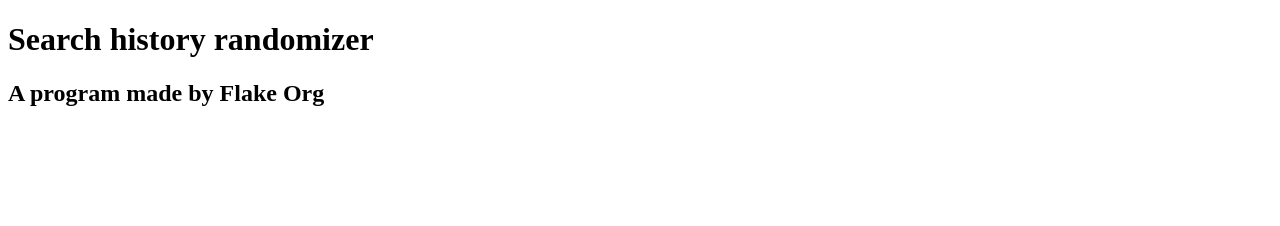
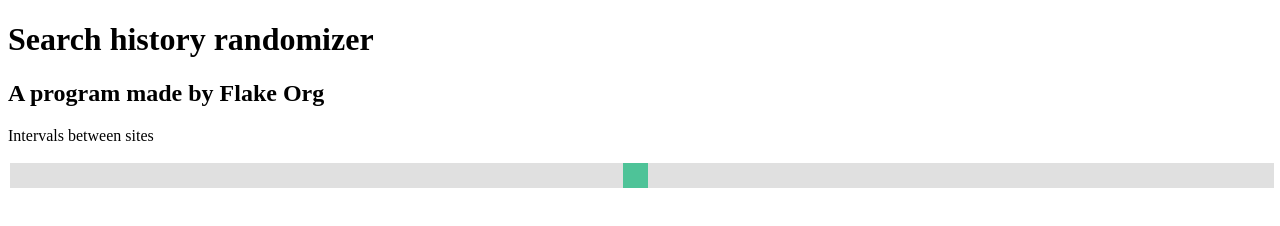
Before and after one commit to FlakeOrg/Search-History-Randomizer, a plain HTML site: page html.html in a window 1280 px wide. Drawn offline with Linux system fonts and the light colour scheme.

Commit message:
example slider made

```diff
--- a/html.html
+++ b/html.html
@@ -1,11 +1,49 @@
 <!DOCTYPE html>
 <head>
   <title>Search History Randomizer</title>
+  <style>
+.slidecontainer {
+  width: 100%;
+}
+
+.intervalChanger {
+  -webkit-appearance: none;
+  width: 100%;
+  height: 25px;
+  background: #d3d3d3;
+  outline: none;
+  opacity: 0.7;
+  -webkit-transition: .2s;
+  transition: opacity .2s;
+}
+
+.intervalChanger:hover {
+  opacity: 1;
+}
+
+.intervalChanger::-webkit-slider-thumb {
+  -webkit-appearance: none;
+  appearance: none;
+  width: 25px;
+  height: 25px;
+  background: #04AA6D;
+  cursor: pointer;
+}
+
+.intervalChanger::-moz-range-thumb {
+  width: 25px;
+  height: 25px;
+  background: #04AA6D;
+  cursor: pointer;
+}
+</style>
 </head>
 
 <body>
   <h1>Search history randomizer</h1>
   <h2>A program made by Flake Org</h2>
+  <p>Intervals between sites</p>
+  <input type="range" min="1" max="100" value="50" class="intervalChanger" id="myRange">
 </body>
 
 </html>
```
